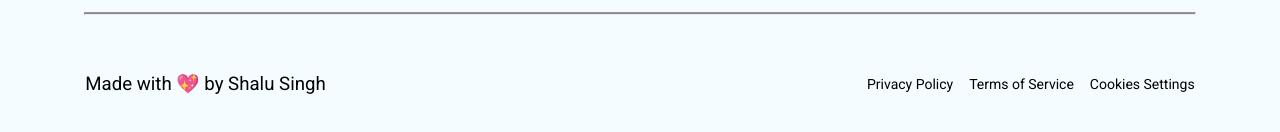
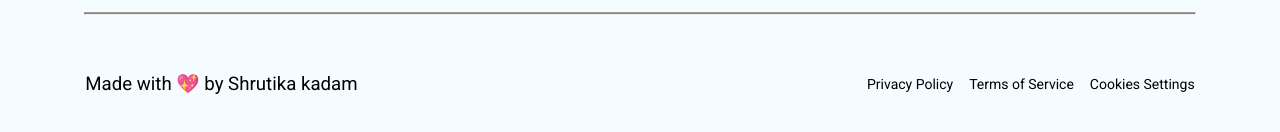
Before and after one commit to shalusiingh94/personalportfolio, a React (Create React App) app: page / in a window 1280 px wide. Shown: the part 5126-5258 px from the top of the page. Built offline with nearby package versions, Linux system fonts and the light colour scheme.

Commit message:
Update Footer.jsx

```diff
--- a/src/Pages/Home/Footer.jsx
+++ b/src/Pages/Home/Footer.jsx
@@ -172,7 +172,7 @@ function Footer() {
       </div>
       <hr className="divider" />
       <div className="footer--content--container">
-        <p className="footer--content">Made with 💖 by Shalu Singh</p>
+        <p className="footer--content">Made with 💖 by Shrutika kadam</p>
         <div className="footer--social--icon">
           <ul>
             <li>
```
